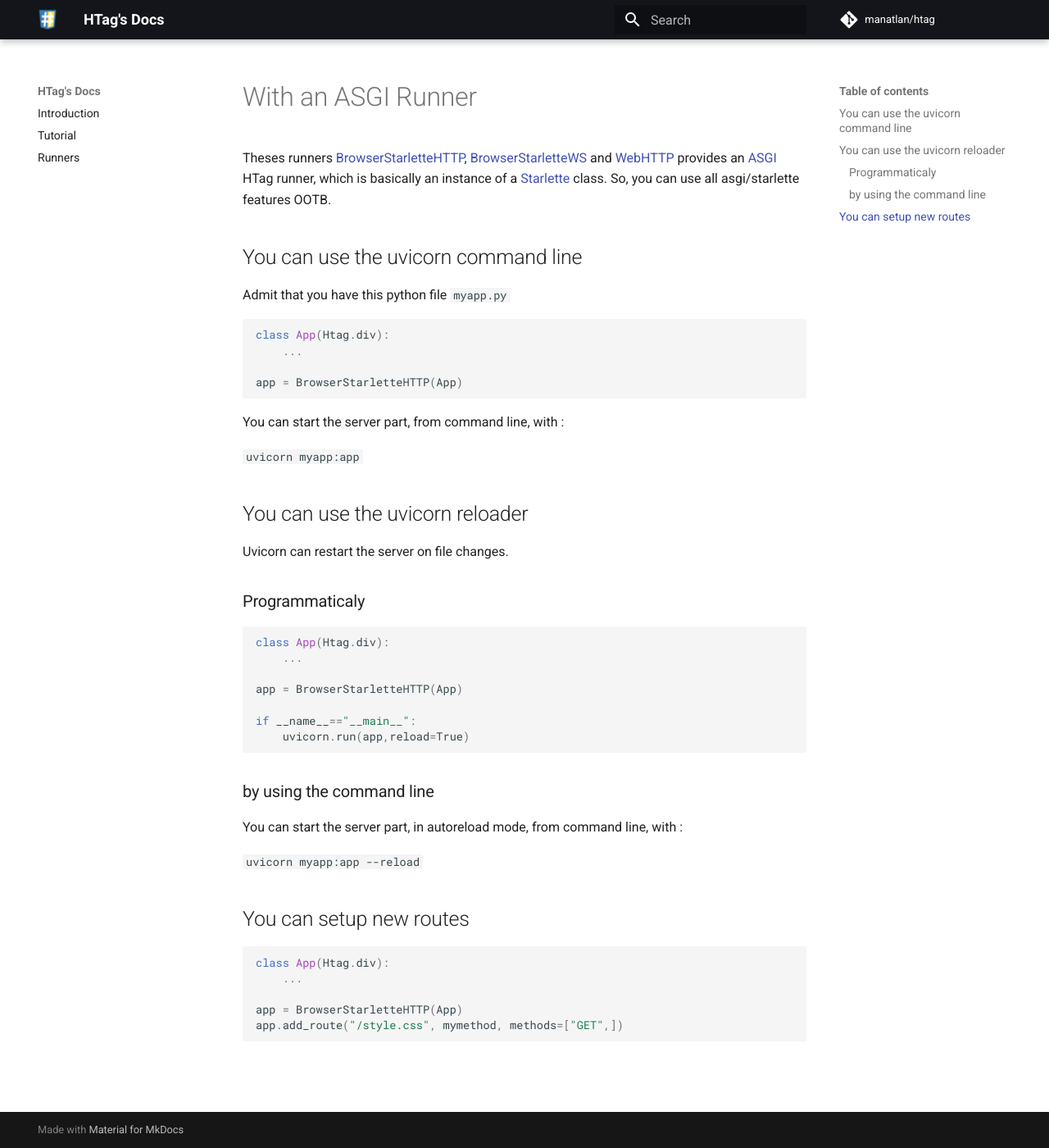
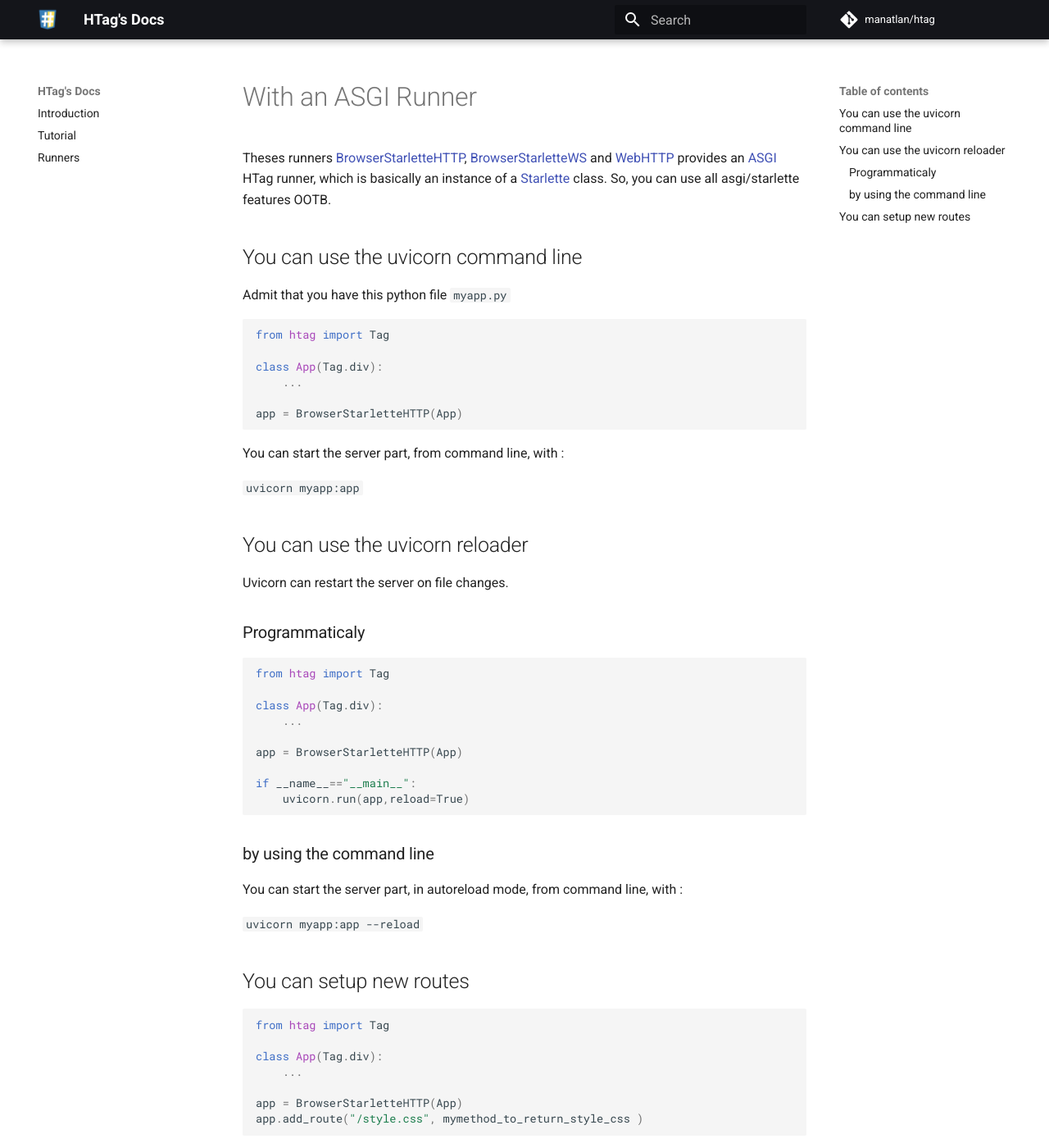
Before and after one commit to manatlan/htag, an MkDocs documentation site: the page built from docs/asgi.md, in a window 1280 px wide and 1400 px high. Shown: the whole window at 82% size. Built offline with MkDocs 1.6.1 and Material for MkDocs 9.7.7, drawn with Linux system fonts in a browser that asks for light colours; comment, search, counter and statistics services are not loaded.

Commit message:
Update asgi.md

````diff
--- a/docs/asgi.md
+++ b/docs/asgi.md
@@ -9,7 +9,9 @@ all asgi/starlette features OOTB.
 Admit that you have this python file `myapp.py`
 
 ```python
-class App(Htag.div):
+from htag import Tag
+
+class App(Tag.div):
     ...
 
 app = BrowserStarletteHTTP(App)
@@ -27,7 +29,9 @@ Uvicorn can restart the server on file changes.
 ### Programmaticaly
 
 ```python
-class App(Htag.div):
+from htag import Tag
+
+class App(Tag.div):
     ...
 
 app = BrowserStarletteHTTP(App)
@@ -47,9 +51,11 @@ You can start the server part, in autoreload mode, from command line, with :
 ## You can setup new routes
 
 ```python
-class App(Htag.div):
+from htag import Tag
+
+class App(Tag.div):
     ...
 
 app = BrowserStarletteHTTP(App)
-app.add_route("/style.css", mymethod, methods=["GET",])
+app.add_route("/style.css", mymethod_to_return_style_css )
 ```
````
